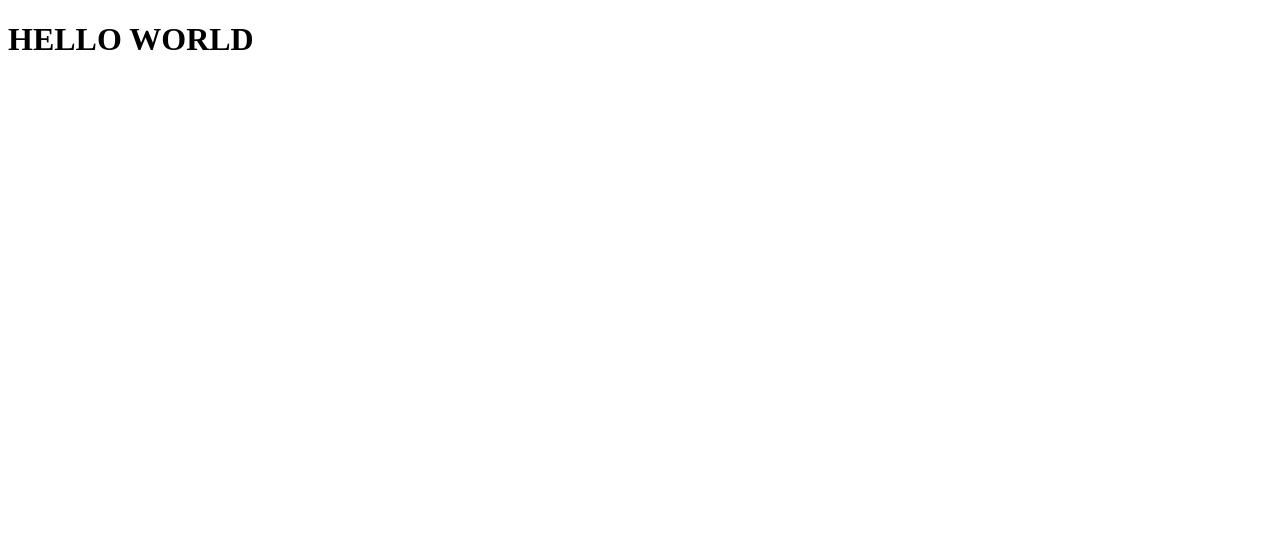
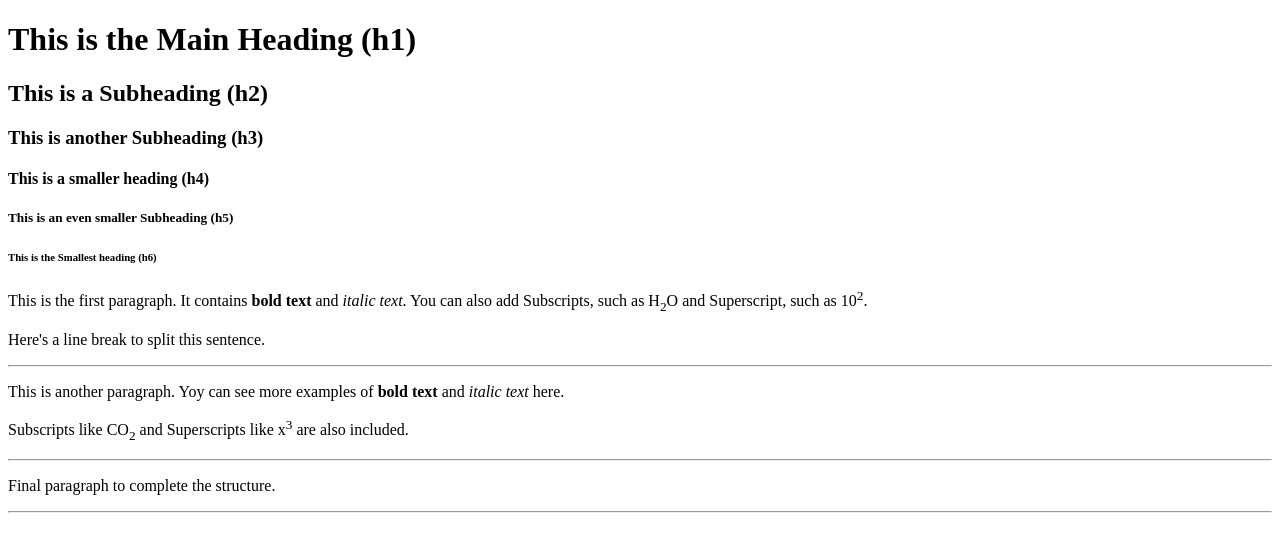
Before and after one commit to SAADII619/PORTFOLIO, a plain HTML site: page index.html in a window 1280 px wide. Drawn offline with Linux system fonts and the light colour scheme.

Commit message:
Add files via upload

```diff
--- a/index.html
+++ b/index.html
@@ -1,11 +1,39 @@
 <!DOCTYPE html>
 <html lang="en">
-<head>
-    <meta charset="UTF-8">
-    <meta name="viewport" content="width=, initial-scale=1.0">
-    <title>My first project</title>
-</head>
-<body>
-    <h1>HELLO WORLD</h1>
-</body>
+  <head>
+    <meta charset="UTF-8" />
+    <meta name="viewport" content="width=device-width, initial-scale=1.0" />
+    <title>ASSIGNMENT NO 1</title>
+  </head>
+
+  <body>
+    <h1>This is the Main Heading (h1)</h1>
+    <h2>This is a Subheading (h2)</h2>
+    <h3>This is another Subheading (h3)</h3>
+    <h4>This is a smaller heading (h4)</h4>
+    <h5>This is an even smaller Subheading (h5)</h5>
+    <h6>This is the Smallest heading (h6)</h6>
+    <p>
+      This is the first paragraph. It contains <b>bold text</b> and
+      <i>italic text</i>. You can also add Subscripts, such as H<sub>2</sub>O
+      and Superscript, such as 10<sup>2</sup>.
+    </p>
+    <p>Here's a line break to split this sentence.</p>
+    <hr />
+    <p>
+      This is another paragraph. Yoy can see more examples of
+      <b>bold text</b> and <i>italic text</i> here.
+    </p>
+    <p>
+      Subscripts like CO<sub>2</sub> and Superscripts like x<sup>3</sup> are
+      also included.
+    </p>
+    <hr />
+    <p>Final paragraph to complete the structure.</p>
+    <hr />
+    <!-- <p>Homelander said;<q>I'm stronger,I'm samrter,I'm better.</q></p> -->
+    <p>
+
+
+  </body>
 </html>
```
